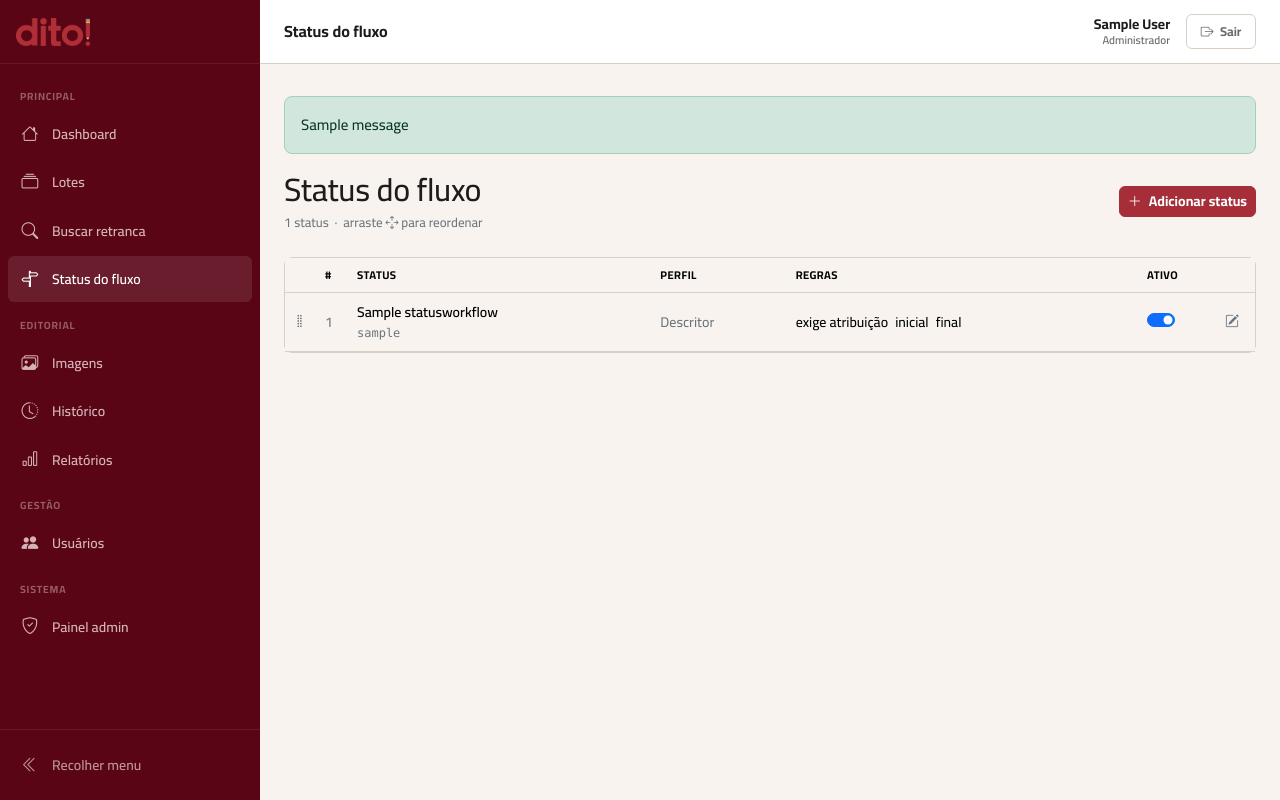
After one commit to jbnzzs/dito, a Django app: page /status/ in a window 1280 px wide. The commit adds this page. Run offline with Django 5.2, Linux system fonts and the light colour scheme; a user stored in the database is signed in; tables that the repository leaves empty hold one stand-in row (values such as "Sample post"); one stand-in notice (Sample message) is shown.

Commit message:
Adiciona tela de gestao de status do workflow (criar/editar/reordenar/ativar)

```diff
--- /dev/null
+++ b/core/templates/core/status_lista.html
@@ -0,0 +1,146 @@
+{% extends "base.html" %}
+
+{% block title %}Status do fluxo — Dito!{% endblock %}
+{% block page_title %}Status do fluxo{% endblock %}
+{% block nav_status %}active{% endblock %}
+
+{% block content %}
+
+{% if messages %}
+    {% for msg in messages %}
+    <div class="alert alert-{{ msg.tags }} mb-3">{{ msg }}</div>
+    {% endfor %}
+{% endif %}
+
+<div class="d-flex align-items-center justify-content-between mb-4 flex-wrap gap-3">
+    <div>
+        <h2 class="mb-1">Status do fluxo</h2>
+        <p class="text-secondary mb-0" style="font-size:0.8125rem;">
+            {{ status_list|length }} status
+            {% if pode_gerenciar %}&nbsp;·&nbsp; arraste <i class="bi bi-arrows-move"></i> para reordenar{% endif %}
+        </p>
+    </div>
+    {% if pode_gerenciar %}
+    <a href="{% url 'status_criar' %}" class="btn btn-primary btn-sm">
+        <i class="bi bi-plus-lg me-1"></i> Adicionar status
+    </a>
+    {% endif %}
+</div>
+
+<div class="card">
+    <div class="table-responsive">
+        <table class="table mb-0 align-middle" style="font-size:0.875rem;">
+            <thead>
+                <tr class="text-secondary" style="font-size:0.7rem; text-transform:uppercase; letter-spacing:0.04em;">
+                    {% if pode_gerenciar %}<th style="width:32px;"></th>{% endif %}
+                    <th style="width:32px;">#</th>
+                    <th>Status</th>
+                    <th>Perfil</th>
+                    <th>Regras</th>
+                    <th style="width:70px;">Ativo</th>
+                    {% if pode_gerenciar %}<th style="width:40px;"></th>{% endif %}
+                </tr>
+            </thead>
+            <tbody id="corpoStatus">
+                {% for s in status_list %}
+                <tr data-status-id="{{ s.pk }}" class="{% if not s.ativo %}text-muted{% endif %}">
+                    {% if pode_gerenciar %}
+                    <td class="drag-handle text-secondary" style="cursor:grab;">
+                        <i class="bi bi-grip-vertical"></i>
+                    </td>
+                    {% endif %}
+                    <td class="text-secondary">{{ s.ordem }}</td>
+                    <td class="py-2">
+                        <div style="font-weight:600;">{{ s.nome }}</div>
+                        <div class="text-secondary" style="font-size:0.75rem; font-family:'JetBrains Mono','Fira Code',Consolas,monospace;">{{ s.slug }}</div>
+                    </td>
+                    <td class="text-secondary">{{ s.get_perfil_responsavel_display }}</td>
+                    <td>
+                        {% if s.exige_atribuicao %}<span class="dito-kbd me-1">exige atribuição</span>{% endif %}
+                        {% if s.is_inicial %}<span class="dito-kbd me-1">inicial</span>{% endif %}
+                        {% if s.is_final %}<span class="dito-kbd">final</span>{% endif %}
+                    </td>
+                    <td>
+                        {% if pode_gerenciar %}
+                        <div class="form-check form-switch mb-0">
+                            <input class="form-check-input btn-toggle-ativo" type="checkbox" role="switch"
+                                   data-status-id="{{ s.pk }}" {% if s.ativo %}checked{% endif %}
+                                   style="cursor:pointer;">
+                        </div>
+                        {% else %}
+                            {% if s.ativo %}
+                            <i class="bi bi-check-circle-fill text-success"></i>
+                            {% else %}
+                            <i class="bi bi-x-circle text-secondary"></i>
+                            {% endif %}
+                        {% endif %}
+                    </td>
+                    {% if pode_gerenciar %}
+                    <td>
+                        <a href="{% url 'status_editar' s.pk %}" class="btn btn-sm btn-outline-secondary border-0" title="Editar">
+                            <i class="bi bi-pencil-square"></i>
+                        </a>
+                    </td>
+                    {% endif %}
+                </tr>
+                {% endfor %}
+            </tbody>
+        </table>
+    </div>
+</div>
+
+{% if pode_gerenciar %}
+<script src="https://cdnjs.cloudflare.com/ajax/libs/Sortable/1.15.2/Sortable.min.js"></script>
+<script>
+(function () {
+    const CSRF = "{{ csrf_token }}";
+    const corpo = document.getElementById("corpoStatus");
+
+    new Sortable(corpo, {
+        handle: ".drag-handle",
+        animation: 150,
+        onEnd: async function () {
+            const ids = Array.from(corpo.querySelectorAll("tr")).map(tr => tr.dataset.statusId);
+            try {
+                const r = await fetch("{% url 'status_reordenar' %}", {
+                    method: "POST",
+                    headers: { "Content-Type": "application/json", "X-CSRFToken": CSRF },
+                    body: JSON.stringify({ ids }),
+                });
+                const d = await r.json();
+                if (!d.ok) alert(d.erro || "Erro ao reordenar.");
+                window.location.reload();
+            } catch (e) {
+                alert("Erro de conexão ao reordenar.");
+                window.location.reload();
+            }
+        },
+    });
+
+    document.querySelectorAll(".btn-toggle-ativo").forEach(function (chk) {
+        chk.addEventListener("change", async function () {
+            const id = chk.dataset.statusId;
+            const estadoAnterior = !chk.checked;
+            try {
+                const r = await fetch(`/status/${id}/toggle-ativo/`, {
+                    method: "POST",
+                    headers: { "X-CSRFToken": CSRF },
+                });
+                const d = await r.json();
+                if (!d.ok) {
+                    alert(d.erro || "Não foi possível alterar.");
+                    chk.checked = estadoAnterior;
+                    return;
+                }
+                window.location.reload();
+            } catch (e) {
+                alert("Erro de conexão.");
+                chk.checked = estadoAnterior;
+            }
+        });
+    });
+})();
+</script>
+{% endif %}
+
+{% endblock %}
--- a/core/urls.py
+++ b/core/urls.py
@@ -20,7 +20,10 @@ urlpatterns = [
     path("imagens/<int:pk>/atualizar-pagamento/", views.atualizar_pagamento, name="atualizar_pagamento"),
     path("imagens/<int:pk>/proxima-do-lote/", views.proxima_imagem_lote, name="proxima_imagem_lote"),
     path("imagens/<int:pk>/devolver-lote/", views.devolver_lote, name="devolver_lote"),
+    path("imagens/<int:pk>/devolver-descritor/", views.devolver_descritor, name="devolver_descritor"),
+    path("imagens/<int:pk>/devolver-revisor/", views.devolver_revisor, name="devolver_revisor"),
     path("solicitar-acesso/", views.solicitar_acesso, name="solicitar_acesso"),
+    path("minha-conta/", views.minha_conta, name="minha_conta"),
 
     # ---- Lotes ----
     path("lotes/", views.lotes_lista, name="lotes_lista"),
@@ -34,6 +37,13 @@ urlpatterns = [
     path("usuarios/<int:pk>/aprovar/", views.aprovar_solicitacao, name="aprovar_solicitacao"),
     path("usuarios/<int:pk>/recusar/", views.recusar_solicitacao, name="recusar_solicitacao"),
 
+    # ---- Status do workflow ----
+    path("status/", views.status_lista, name="status_lista"),
+    path("status/novo/", views.status_criar, name="status_criar"),
+    path("status/<int:pk>/editar/", views.status_editar, name="status_editar"),
+    path("status/<int:pk>/toggle-ativo/", views.status_toggle_ativo, name="status_toggle_ativo"),
+    path("status/reordenar/", views.status_reordenar, name="status_reordenar"),
+
     path("teste/", views.teste, name="teste"),
 
 
--- a/templates/base.html
+++ b/templates/base.html
@@ -49,6 +49,11 @@
             <a href="#" class="dito-nav-item {% block nav_busca %}{% endblock %}">
                 <i class="bi bi-search"></i>
                 <span class="dito-nav-label">Buscar retranca</span>
+            </a>
+
+            <a href="{% url 'status_lista' %}" class="dito-nav-item {% block nav_status %}{% endblock %}">
+                <i class="bi bi-signpost-split"></i>
+                <span class="dito-nav-label">Status do fluxo</span>
             </a>
 
             <!-- Seção editorial (coordenador e administrador) -->
@@ -117,14 +122,14 @@
             </div>
 
             <div class="dito-header-right">
-                <div class="dito-user-info">
+                <a href="{% url 'minha_conta' %}" class="dito-user-info" style="text-decoration:none; color:inherit;">
                     <span class="dito-user-name">
                         {{ request.user.get_full_name|default:request.user.email }}
                     </span>
                     <span class="dito-user-tipo">
                         {{ request.user.get_tipo_display }}
                     </span>
-                </div>
+                </a>
 
                 <!-- Logout via POST (obrigatório no Django 5.x) -->
                 <form method="post" action="{% url 'logout' %}">
```
Also changed, not shown: core/templates/core/status_form.html (added, +98 -0 lines).
